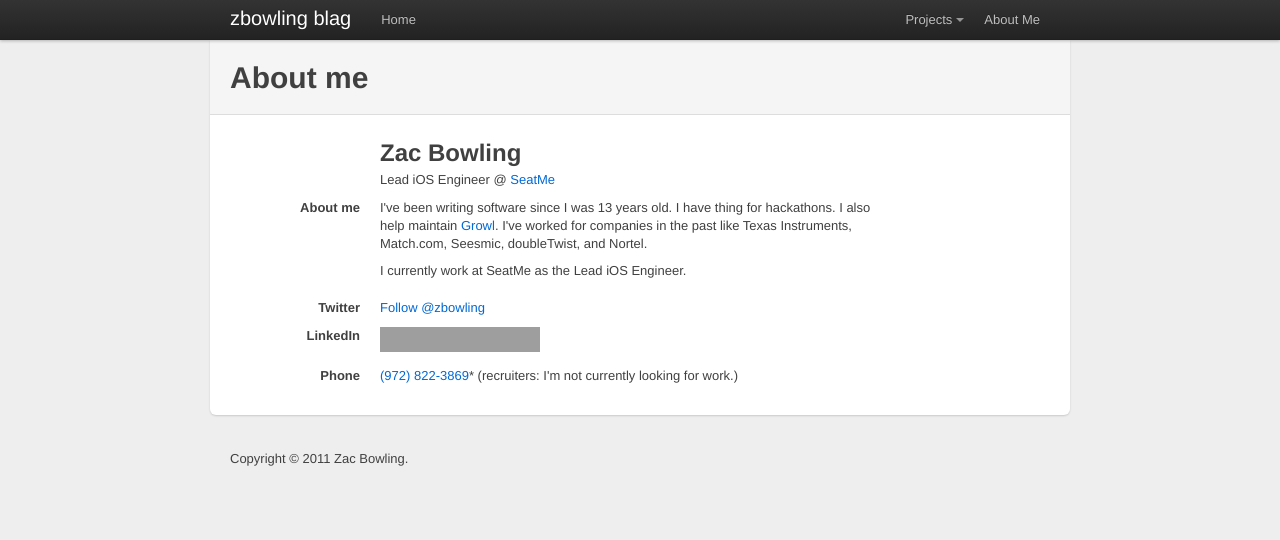
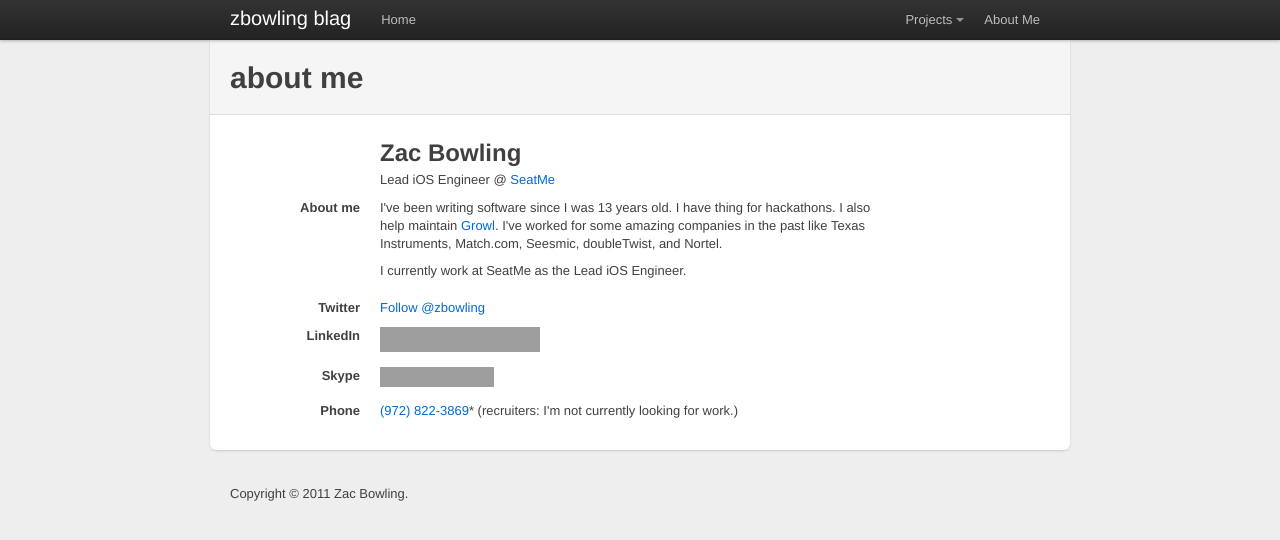
Before and after one commit to zbowling/zbowling.github.com, a Jekyll site: the page built from about.html, in a window 1280 px wide. Shown: the top 540 px of the page. Built offline with Jekyll 4.4.1, drawn with Linux system fonts in a browser that asks for light colours; nearby versions of some CDN libraries; comment, search, counter and statistics services are not loaded; grey boxes are pictures that could not be loaded.

```diff
--- a/_layouts/default.html
+++ b/_layouts/default.html
@@ -47,7 +47,7 @@
                         <li><a href="http://github.com/zbowling/">GitHub</a></li>
                     </ul>
                 </li>
-                <li{% if page.title == 'About' %} class="active"{% endif %}>
+                <li{% if page.url == '/about.html' %} class="active"{% endif %}>
                   <a href="/about.html">About Me</a>
                 </li>
             </ul>
--- a/about.html
+++ b/about.html
@@ -15,7 +15,7 @@ title: About me
             About me
         </div>
         <div class="abouttext">
-            <p>I've been writing software since I was 13 years old. I have thing for hackathons. I also help maintain <a href="http://growl.info">Growl</a>. I've worked for companies in the past like Texas Instruments, Match.com, Seesmic, doubleTwist, and Nortel.</p>
+            <p>I've been writing software since I was 13 years old. I have thing for hackathons. I also help maintain <a href="http://growl.info">Growl</a>. I've worked for some amazing companies in the past like Texas Instruments, Match.com, Seesmic, doubleTwist, and Nortel.</p>
             <p>I currently work at SeatMe as the Lead iOS Engineer.</p>
         </div>
     </div>
@@ -38,6 +38,14 @@ title: About me
                 </a>
         </div>
     </div>
+    <div class="clearfix">
+        <div class="aboutlabel">
+            Skype
+        </div>
+        <div class="abouttext">
+            <a href="skype:zbowling?chat"><img src="http://mystatus.skype.com/smallclassic/zbowling" style="border: none;" width="114" height="20" alt="My status" /></a>
+        </div>
+    </div>
 
     <div class="clearfix">
         <div class="aboutlabel">
```
Also changed, not shown: other parts of about.html (+2 -2 lines), 1 other file.
